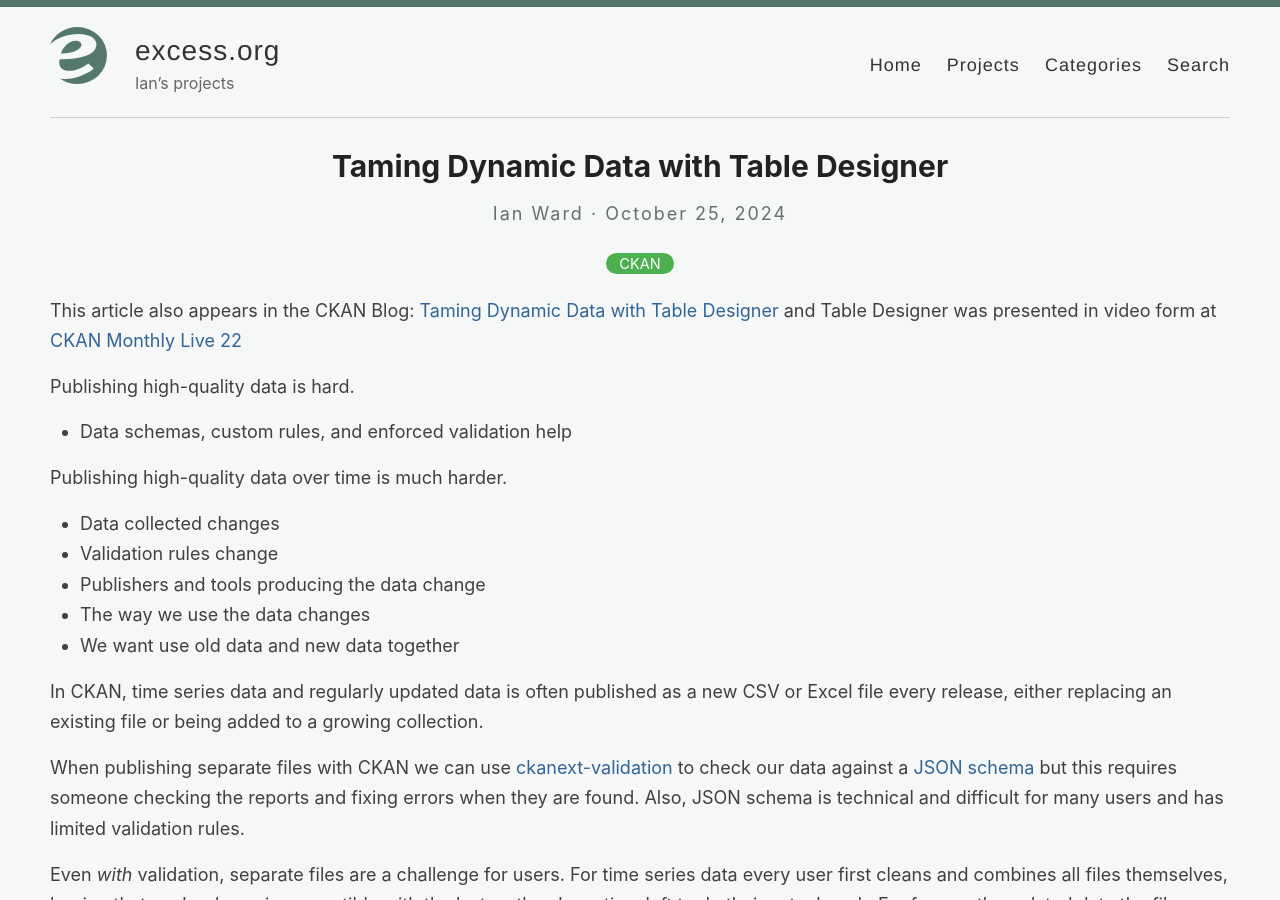
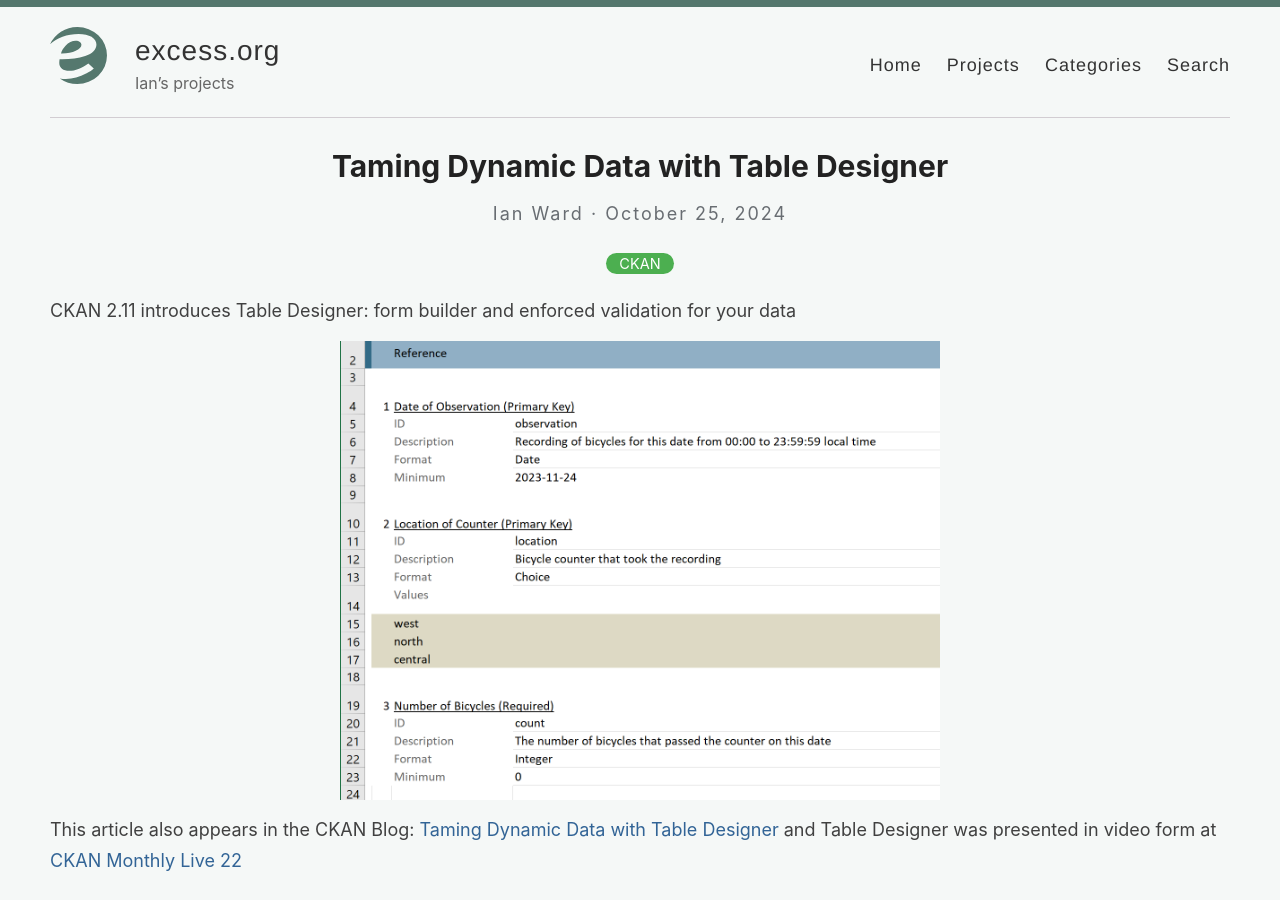
Before and after one commit to wardi/wardi.github.io, a Jekyll site: the page built from _posts/2024-10-25-table-designer.md, in a window 1280 px wide and 900 px high. Built offline with Jekyll 4.4.1, drawn with Linux system fonts in a browser that asks for light colours.

Commit message:
image up front

```diff
--- a/_posts/2024-10-25-table-designer.md
+++ b/_posts/2024-10-25-table-designer.md
@@ -6,9 +6,13 @@
 excerpt_separator: <!--more-->
 ---
 
+CKAN 2.11 introduces Table Designer: form builder and enforced validation for your data
+
+<img src="/images/tdb4.png" alt="Data Dictionary in Excel" width=600>
+
 This article also appears in the CKAN Blog: [Taming Dynamic Data with Table Designer](https://ckan.org/blog/taming-dynamic-data-with-table-designer) and Table Designer was presented in video form at [CKAN Monthly Live 22](https://www.youtube.com/watch?v=9eD7HDS9PWk&t=362s)
 
-Publishing high-quality data is hard.
+## Publishing high-quality data is hard.
 
 - Data schemas, custom rules, and enforced validation help
 
@@ -22,11 +26,11 @@
 
 In CKAN, time series data and regularly updated data is often published as a new CSV or Excel file every release, either replacing an existing file or being added to a growing collection.
 
+<!--more-->
+
 When publishing separate files with CKAN we can use [ckanext-validation](https://github.com/ckan/ckanext-validation) to check our data against a [JSON schema](https://json-schema.org/) but this requires someone checking the reports and fixing errors when they are found. Also, JSON schema is technical and difficult for many users and has limited validation rules.
 
 Even *with* validation, separate files are a challenge for users. For time series data every user first cleans and combines all files themselves, hoping that each release is compatible with the last so they have time left to do their actual work. For frequently updated data the file format or structure might have changed leaving users’ existing tools broken or needing continuous maintenance.
-
-<!--more-->
 
 ## Table Designer is Schema-First
 
```
Also changed, not shown: images/tdb4.png (added).
